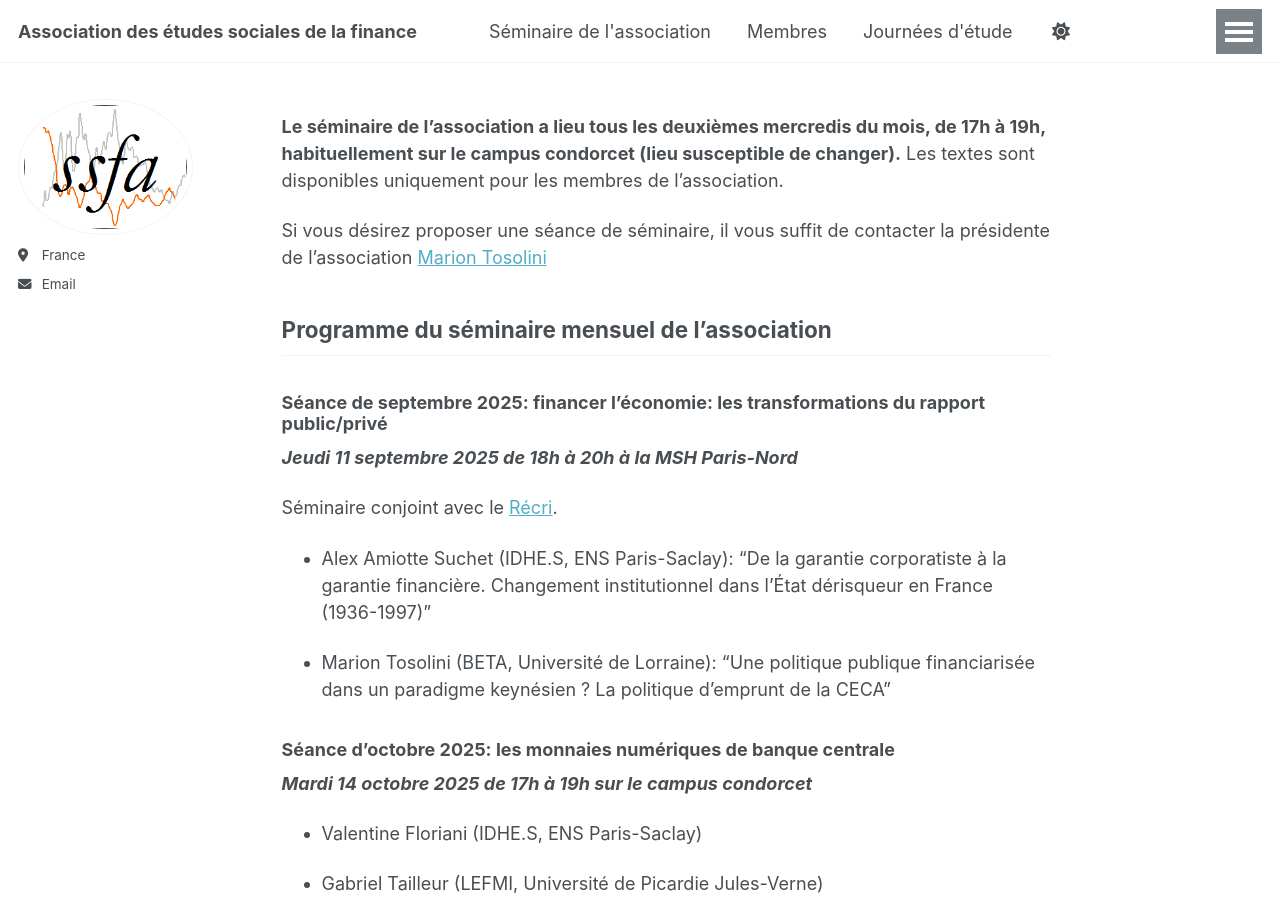
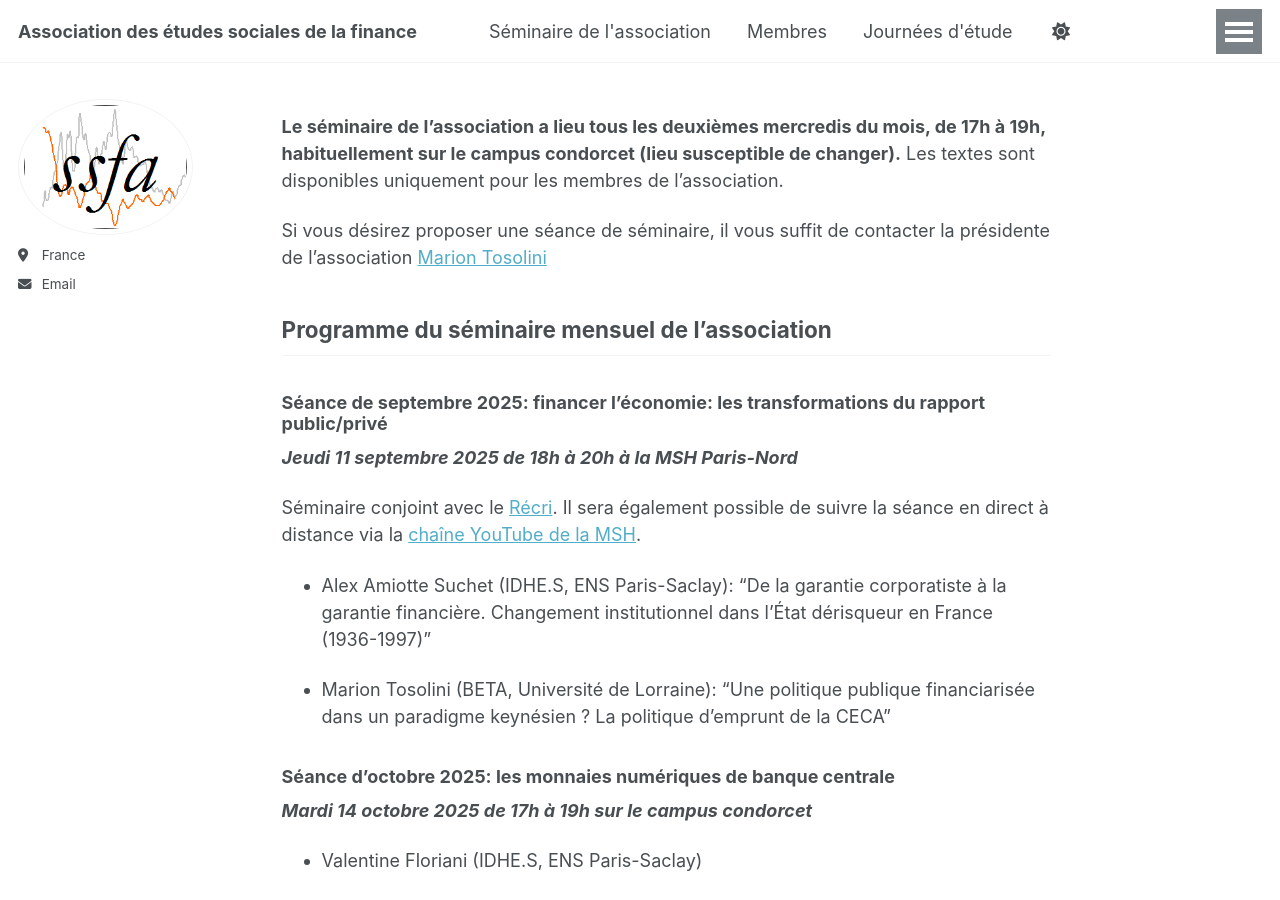
Before and after one commit to ssfa-aesf/ssfa-aesf.github.io, a Jekyll site: the page built from _pages/seminaire.md, in a window 1280 px wide and 900 px high. Built offline with Jekyll 4.4.1, drawn with Linux system fonts in a browser that asks for light colours.

Commit message:
Update seminaire.md

```diff
--- a/_pages/seminaire.md
+++ b/_pages/seminaire.md
@@ -15,7 +15,7 @@ Si vous désirez proposer une séance de séminaire, il vous suffit de contacter
 ### Séance de septembre 2025: financer l'économie: les transformations du rapport public/privé
 _**Jeudi 11 septembre 2025 de 18h à 20h à la MSH Paris-Nord**_
 
-Séminaire conjoint avec le [Récri](https://recri.hypotheses.org/presentation).
+Séminaire conjoint avec le [Récri](https://recri.hypotheses.org/presentation). Il sera également possible de suivre la séance en direct à distance via la [chaîne YouTube de la MSH](https://www.youtube.com/@MSHParisNord/streamshttps:/www.youtube.com/@MSHParisNord/featured).
 
 - Alex Amiotte Suchet (IDHE.S, ENS Paris-Saclay): “De la garantie corporatiste à la garantie financière. Changement institutionnel dans l’État dérisqueur en France (1936-1997)”
 
```
